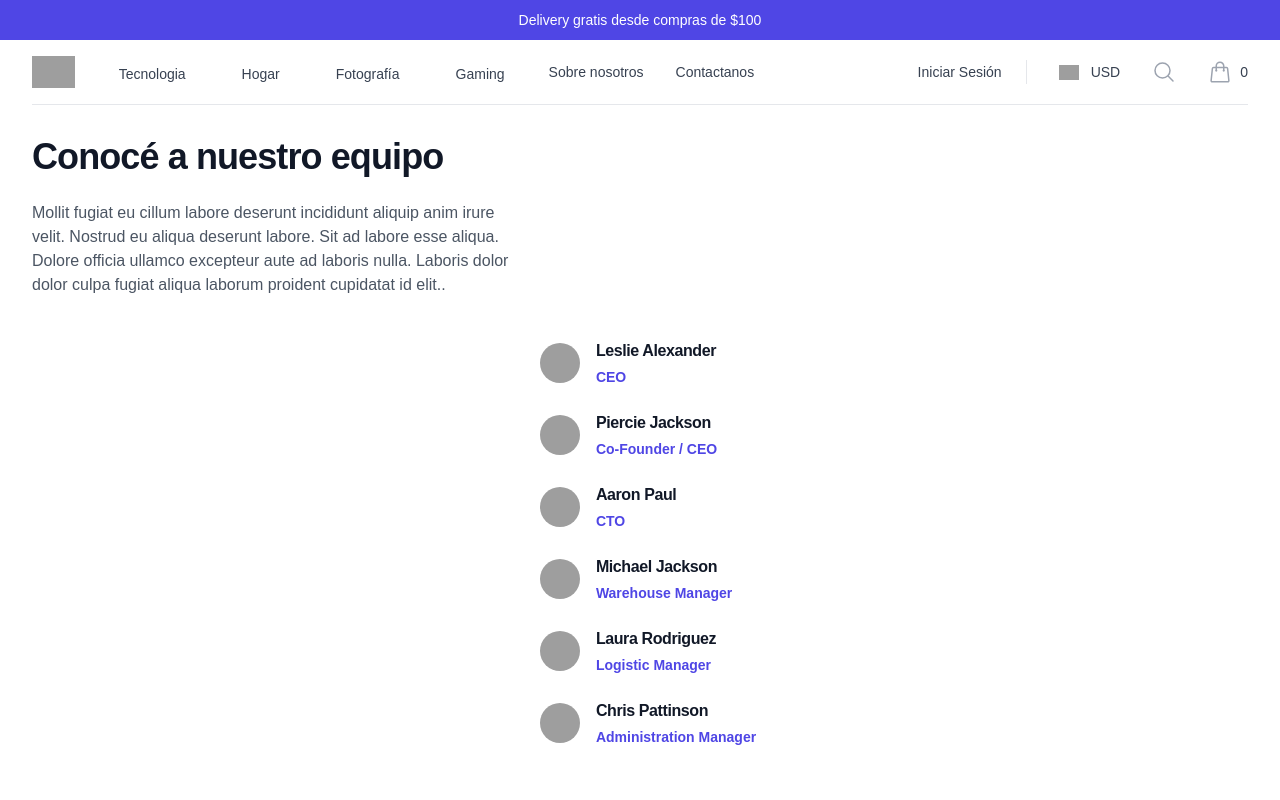
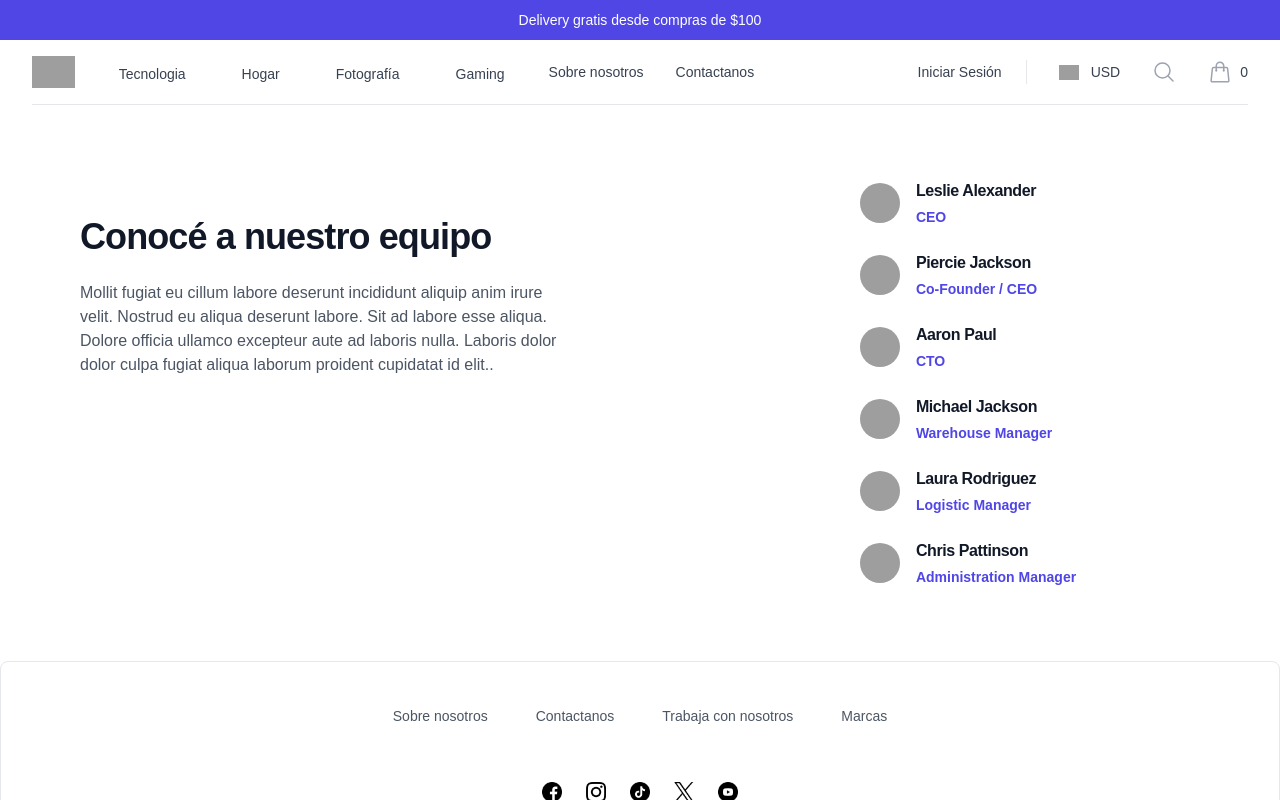
Before and after one commit to Rafael93/Mern-E-Commerce, a Next.js app in the folder client/: page /about-us in a window 1280 px wide. Shown: the top 800 px of the page. Built offline with nearby package versions, Linux system fonts and the light colour scheme; grey boxes are pictures that could not be loaded.

Commit message:
aside component hidded

```diff
--- a/client/app/about-us/page.js
+++ b/client/app/about-us/page.js
@@ -41,8 +41,8 @@ const people = [
 export default function AboutUs() {
   return (
     <div className="bg-white max-w-7xl mx-auto">
-      <div className="flex flex-col mx-auto max-w-7xl my-[2rem]">
-        <div className="max-w-[30rem] flex-1 mx-8">
+      <div className="flex flex-col mx-auto max-w-7xl my-[2rem] lg:flex-row ">
+        <div className="max-w-[30rem] flex-1 mx-8 lg:m-[5rem]">
           <h2 className="text-3xl font-semibold tracking-tight text-pretty text-gray-900 sm:text-4xl">
             Conocé a nuestro equipo
           </h2>
--- a/client/app/components/adsSideBar.jsx
+++ b/client/app/components/adsSideBar.jsx
@@ -4,7 +4,7 @@ import Image from "next/image";
 export default async function AdsSideBar() {
   return (
     <>
-      <div className="bg-indigo-500 min-w-[15%] max-h-[100%] mx-auto my-[2.5rem] rounded-lg my-2  max-[600px]:max-2xl:hidden">
+      <div className="bg-indigo-500 min-w-[15%] max-h-[100%] mx-auto my-[2.5rem] rounded-lg my-2 max-[1400px]:max-2xl:hidden">
         <Image
           alt="banner"
           src={bannerAd}
--- a/client/app/components/sidebar.jsx
+++ b/client/app/components/sidebar.jsx
@@ -11,7 +11,7 @@ export default function SideBar() {
 
   return (
     <>
-      <div className="bg-indigo-500 min-w-[15%] max-h-[100%] rounded-lg text-white z-1 mx-auto my-[2.5rem] max-[600px]:max-2xl:hidden">
+      <div className="bg-indigo-500 min-w-[15%] max-h-[100%] rounded-lg text-white z-1 mx-auto my-[2.5rem] max-[1400px]:max-2xl:hidden">
         <h1 className="text-xl m-6 text-center">Categorías</h1>
         <ul className="bg-indigo-700 border rounded-2xl mx-6">
           {navigation.categories.map((category) => (
```
